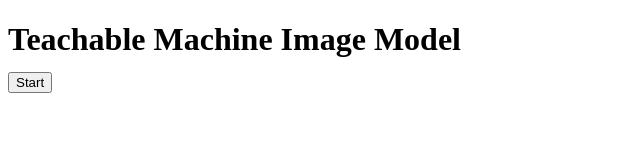
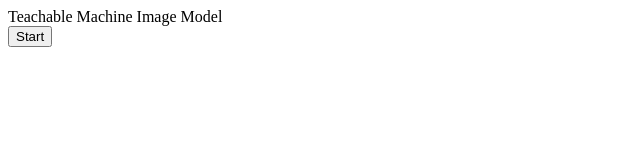
Before and after one commit to champagneheon/basic_ML_2022, a plain HTML site: page index.html in a window 1280 px wide. Shown: the whole page, without its empty margins (0-640 px from the left). Drawn offline with Linux system fonts and the light colour scheme.

Commit message:
Update index.html

```diff
--- a/index.html
+++ b/index.html
@@ -7,8 +7,7 @@
 	<title>Portfolio</title>
 </head>
 <body>
-
-  <h1> <div>Teachable Machine Image Model</div>
+<div>Teachable Machine Image Model</div>
 <button type="button" onclick="init()">Start</button>
 <div id="webcam-container"></div>
 <div id="label-container"></div>
@@ -67,7 +66,7 @@
         }
     }
 </script>
-</h1>
+
 
 
 
```
